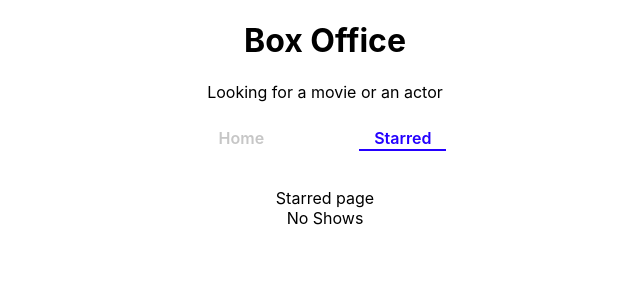
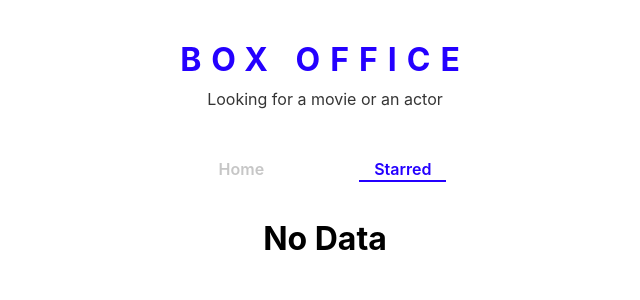
Before and after one commit to AbhishekKumar2233/Box-Office-reactapp, a React (Create React App) app: page /starred in a window 1280 px wide. Shown: the top 300 px of the page, without its empty margins (315-955 px from the left). Built offline with nearby package versions, Linux system fonts and the light colour scheme.

Commit message:
title styled

```diff
--- a/src/Components/Title.jsx
+++ b/src/Components/Title.jsx
@@ -1,10 +1,11 @@
 import React from "react";
+import { TitleWrapper } from "./Titlestyle";
 
 export default function Title({ title, subtitle }) {
   return (
-    <>
+    <TitleWrapper>
       <h1>{title}</h1>
       <p>{subtitle}</p>
-    </>
+    </TitleWrapper>
   );
 }
--- /dev/null
+++ b/src/Components/Titlestyle.js
@@ -0,0 +1,16 @@
+import styled from "styled-components";
+
+export const TitleWrapper = styled.div`
+  text-align: center;
+  margin: 40px 0 40px;
+  h1 {
+    color: ${({ theme }) => theme.mainColors.blue};
+    letter-spacing: 10px;
+    text-transform: uppercase;
+    margin: 0 0 10px;
+  }
+  p {
+    color: ${({ theme }) => theme.mainColors.dark};
+    margin: 0;
+  }
+`;
--- a/src/Pages/Starred.jsx
+++ b/src/Pages/Starred.jsx
@@ -32,11 +32,10 @@
 
   return (
     <MainPageLayout>
-      Starred page
       {isLoading && <div>Show are still loading</div>}
       {error && <div>Error Occured: {error}</div>}
       {!isLoading && !error && shows && <div> data is here</div>}
-      {!isLoading && !shows && <div>No Shows </div>}
+      {!isLoading && !shows && <h1>No Data </h1>}
       {!isLoading && !error && shows && <ShowGrid data={shows} />}
     </MainPageLayout>
   );
```
